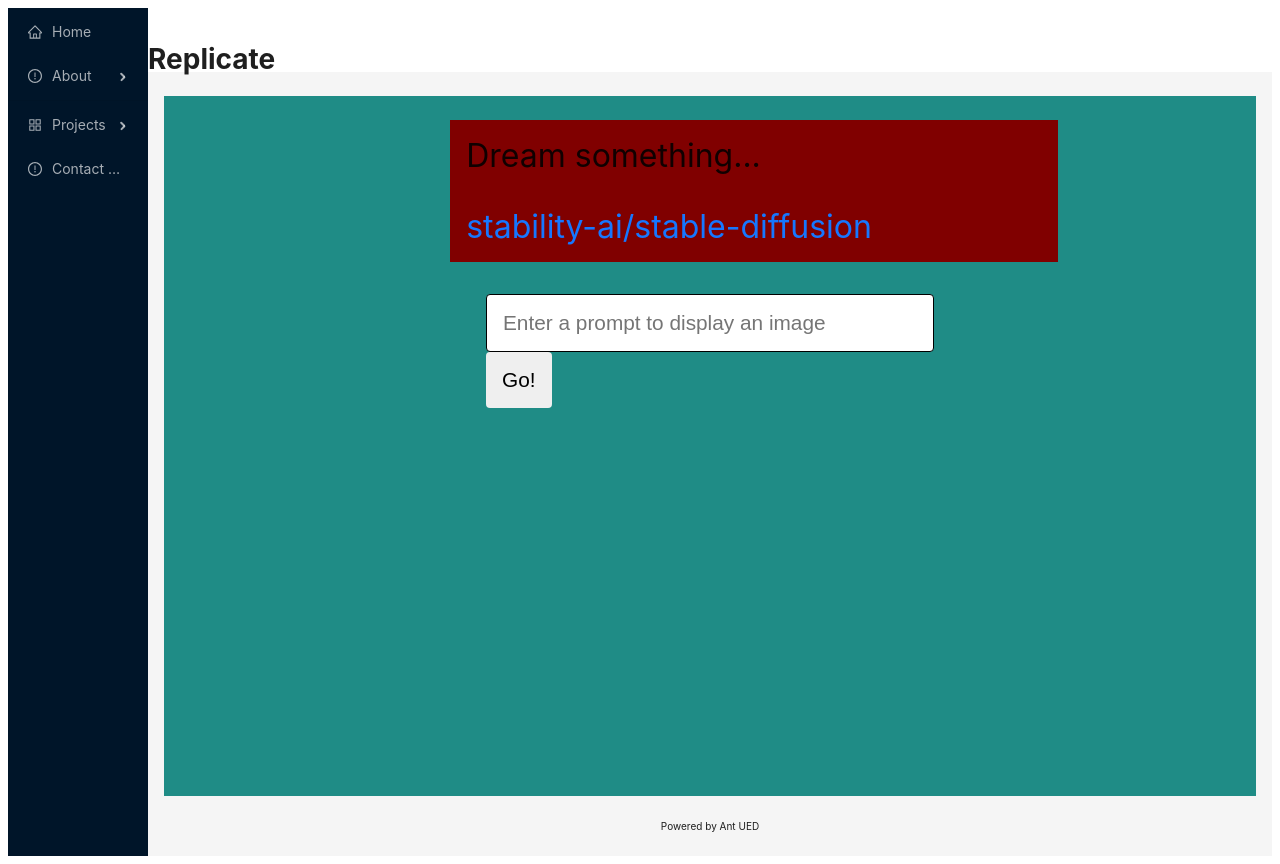
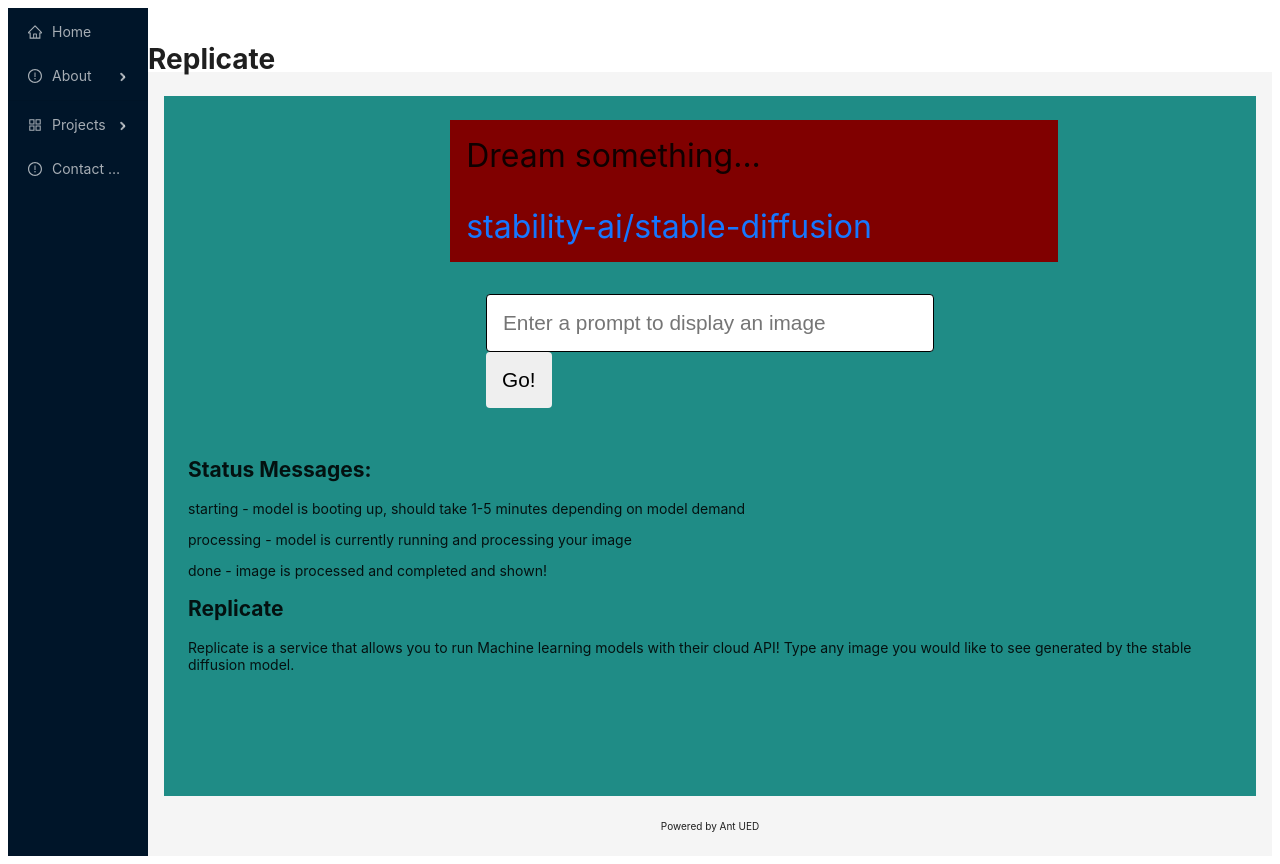
Before and after one commit to jalowe13/jacob-website, a Next.js app: page /replicate in a window 1280 px wide. Built offline with nearby package versions, Linux system fonts and the light colour scheme.

Commit message:
current project page basics
- TheOneSDL download buttons and screenshot added
- Replicate status messages added

```diff
--- a/components/AntLayout.js
+++ b/components/AntLayout.js
@@ -87,7 +87,7 @@
           Router.push('/replicate');
           break;
         case '6':
-          Router.push('https://github.com/jalowe13/TheOneSDL');
+          Router.push('/current');
           break;
         // case '7':
         //   Router.push('/vgb');
@@ -95,9 +95,9 @@
         case '8':
           Router.push('https://sites.google.com/vt.edu/ece4554-group42-car-detection');
           break;
-        case '9':
-          Router.push('/aerospace');
-          break;
+        // case '9':
+        //   Router.push('/aerospace');
+        //   break;
         case '10':
           Router.push('/contact');
           break;
--- a/pages/replicate.js
+++ b/pages/replicate.js
@@ -76,6 +76,7 @@
         <input type="text" name="prompt" placeholder="Enter a prompt to display an image" />
         <button type="submit">Go!</button>
         </form>
+
         </Grid>
         <Grid item xs = {12}>
         {prediction && (
@@ -95,9 +96,13 @@
         </Grid>
 
         </Grid>
+        <h2>Status Messages:</h2>
+        <p>starting - model is booting up, should take 1-5 minutes depending on model demand</p>
+        <p>processing - model is currently running and processing your image</p>
+        <p>done - image is processed and completed and shown!</p>
 
-
-
+        <h2>Replicate</h2>
+        <p>Replicate is a service that allows you to run Machine learning models with their cloud API! Type any image you would like to see generated by the stable diffusion model.</p>
         </div>
 
     // Wrap instead into the ANT Layout
```
Also changed, not shown: pages/current.js (+18 -4 lines).
